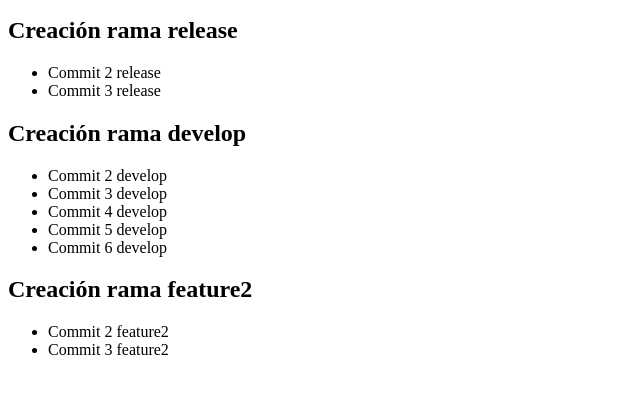
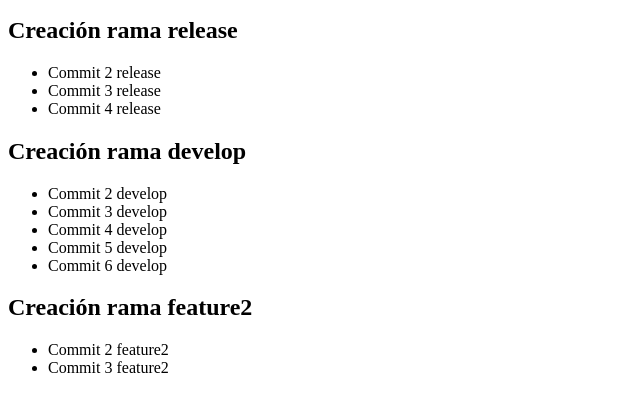
Before and after one commit to pabloGRC90/UT-Git_PGG5, a plain HTML site: page public/index.html in a window 1280 px wide. Shown: the part 110-522 px from the top of the page, without its empty margins (0-640 px from the left). Drawn offline with Linux system fonts and the light colour scheme.

Commit message:
Commit 4 release

```diff
--- a/public/index.html
+++ b/public/index.html
@@ -15,6 +15,7 @@
     <ul>
         <li>Commit 2 release</li>
         <li>Commit 3 release</li>
+        <li>Commit 4 release</li>
     </ul>
 
     <h2>Creación rama develop</h2>
```
